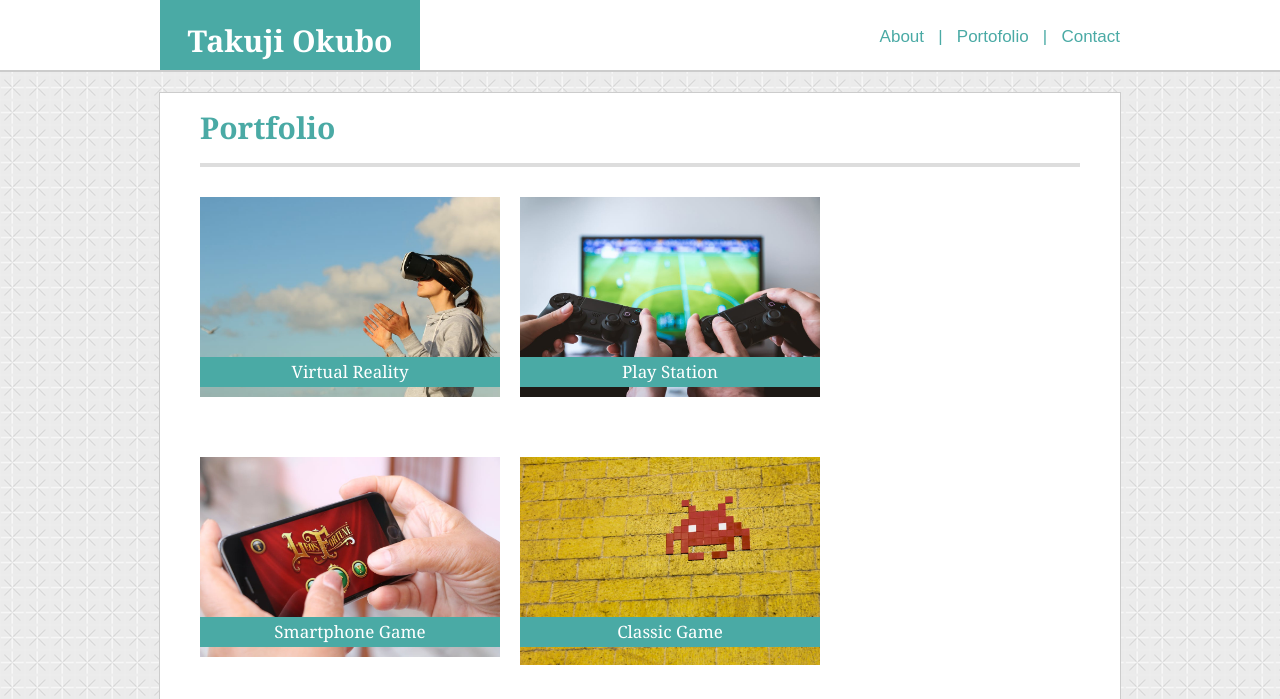
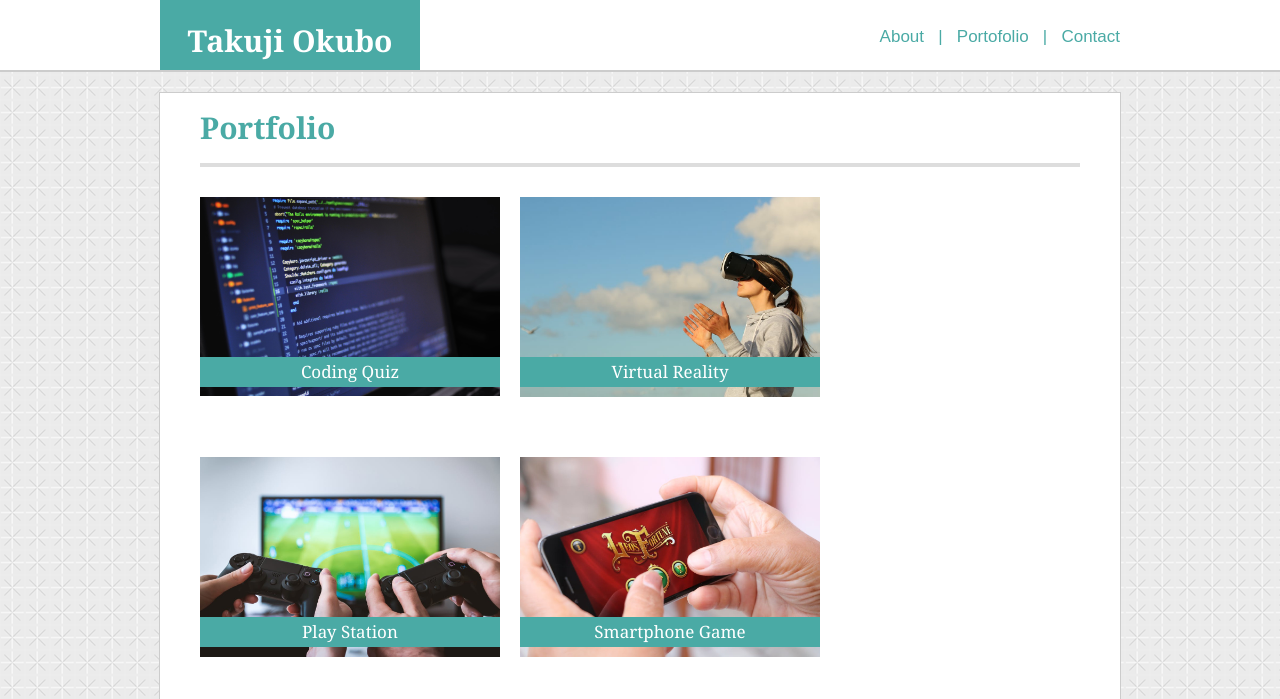
Before and after one commit to tak-9/PortfolioBasic, a plain HTML site: page portfolio.html in a window 1280 px wide. Shown: the top 699 px of the page. Drawn offline with Linux system fonts and the light colour scheme.

Commit message:
Added link to coding quiz

```diff
--- a/portfolio.html
+++ b/portfolio.html
@@ -19,6 +19,11 @@
             <h1>Portfolio</h1>
             <div class="line"> </div>
             <div class="grid-container">
+                <div class="portfolioPhoto">
+                    <a href="https://tak-9.github.io/week4">
+                    <img src="assets\images\blur-close-up-code-computer-546819.jpg" width="300px">
+                    <div class="portfolioPhotoCaption">Coding Quiz</div></a>
+                </div>
                 <div class="portfolioPhoto">
                     <img src="assets/images/pexels-photo-123335.jpeg" width="300px">
                     <div class="portfolioPhotoCaption">Virtual Reality</div>
```
Also changed, not shown: assets/images/blur-close-up-code-computer-546819.jpg (added).
